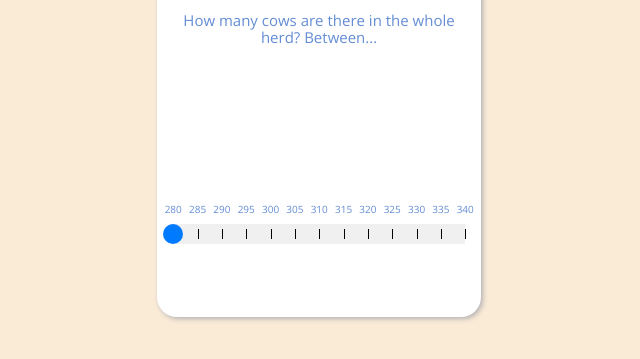
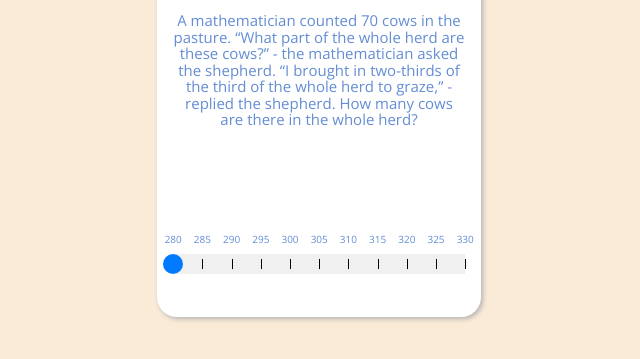
Before and after one commit to UniPuzzle/puzzle-classics-with-ai, a plain HTML site: page a-herd-of-cows.html in a window 1280 px wide. Shown: the part 309-668 px from the top of the page, without its empty margins (321-961 px from the left). Drawn offline with nearby package versions, Linux system fonts and the light colour scheme.

Commit message:
update files

```diff
--- a/a-herd-of-cows.html
+++ b/a-herd-of-cows.html
@@ -27,11 +27,15 @@
         <div class="img-container">
           <img class="card__item-img"
             src="https://www.unipuzzle.com/puzzlebase/images-puzzle-classics/944-jsgVSVlv.svg">
-          <p class="card-text">How many cows are there in the whole herd? Between...</p>
+          <p class="card-text">A mathematician counted 70 cows in the pasture. “What part of the whole herd are these
+            cows?” - the mathematician asked
+            the shepherd. “I brought in two-thirds of the third of the whole herd to graze,” - replied the shepherd.
+
+            How many cows are there in the whole herd?</p>
         </div>
 
       </div>
-      <div class="card__button-group">
+      <div class="card__button-group cows">
         <div class="half-screen-width">
           <div class="slider-container">
             <div class="slider" id="slider">
--- a/css/a-herd-of-cows.css
+++ b/css/a-herd-of-cows.css
@@ -5,10 +5,12 @@
 
 .slider-container {
   width: 90%;
-  margin: 50px auto;
+  margin: 0px auto;
   position: relative;
 }
-
+.card__button-group.cows {
+  margin-top: 500px;
+}
 .slider {
   width: 100%;
   height: 20px;
--- a/js/a-herd-of-cows.js
+++ b/js/a-herd-of-cows.js
@@ -5,7 +5,7 @@ const notchLabelsContainer = document.querySelector(".notch-labels");
 const submitButton = document.getElementById("submitButton");
 
 const startValue = 280;
-const endValue = 340;
+const endValue = 330;
 const step = 5;
 const totalNotches = (endValue - startValue) / step;
 const notchWidth = slider.offsetWidth / totalNotches;
```
